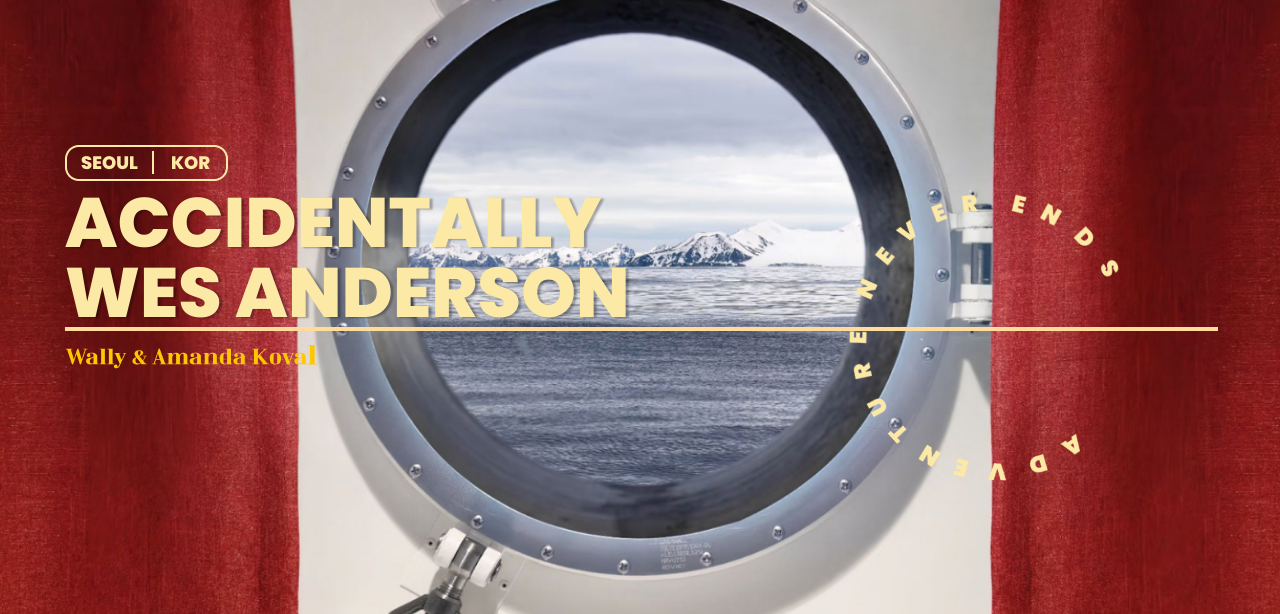
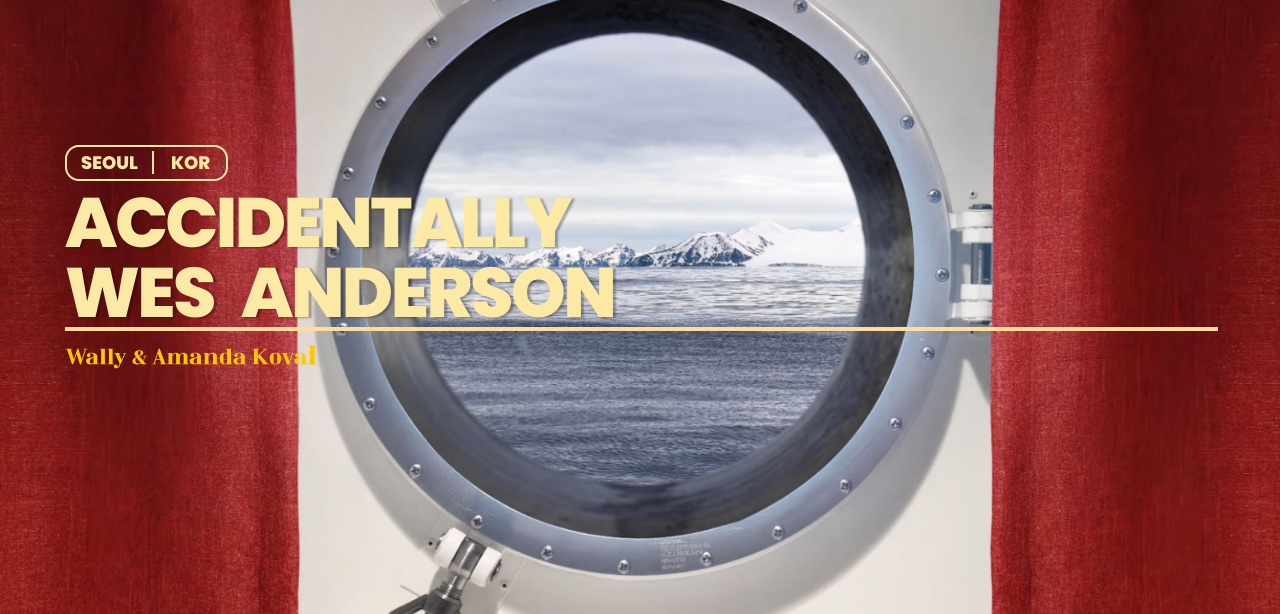
Before and after one commit to hyunwoo-dev/AWA, a plain HTML site: page index.html in a window 1280 px wide. Shown: the part 135-749 px from the top of the page. Drawn offline with nearby package versions, Linux system fonts and the light colour scheme; a web font is replaced by a local one.

Commit message:
Update index.html

```diff
--- a/index.html
+++ b/index.html
@@ -189,14 +189,38 @@
               <li>그라운드시소 센트럴</li>
             </ul>
 
-            <div class="rotate_txt1"></div>
-          </li>
+<!--             <div class="rotate_txt1"></div> -->
+          </li><!-- mv1 -->
 
           <li class="swiper-slide mv2">
 
             <div class="mv_txt1">
               <img src="images/seoul_kor2.png" alt="한국 서울에 전시">
-              <h2> ACCIDENTALLY <br>WES ANDERSON</h2>
+              <h2><span>A</span>
+                <span>C</span>
+                <span>C</span>
+                <span>I</span>
+                <span>D</span>
+                <span>E</span>
+                <span>N</span>
+                <span>T</span>
+                <span>A</span>
+                <span>L</span>
+                <span>L</span>
+                <span>Y</span>
+                <br>
+                <span>W</span>
+                <span>E</span>
+                <span>S</span> &nbsp;
+                <span>A</span>
+                <span>N</span>
+                <span>D</span>
+                <span>E</span>
+                <span>R</span>
+                <span>S</span>
+                <span>O</span>
+                <span>N</span>
+              </h2>
             </div><!-- mv_txt -->
 
 
@@ -217,7 +241,7 @@
             </ul>
 
 
-            <div class="rotate_txt2"></div>
+<!--             <div class="rotate_txt1"></div> -->
           </li>
 
 
@@ -630,6 +654,26 @@
   <script>
     AOS.init();
   </script>
+
+<script>
+/*   let lastScrollY = window.scrollY;
+
+const header = document.getElementById('header');
+header.style.transition = 'transform 0.3s ease';
+
+window.addEventListener('scroll', () => {
+  const currentScrollY = window.scrollY;
+
+  if (currentScrollY > lastScrollY && currentScrollY > 50) {
+    header.style.transform = 'translateY(-100%)'; // 아래로 스크롤 시 부드럽게 숨기기
+  } else {
+    header.style.transform = 'translateY(0)'; // 위로 스크롤 시 부드럽게 보이기
+  }
+
+  lastScrollY = currentScrollY;
+}); */
+</script>
+
 </body>
 
 </html>
```
